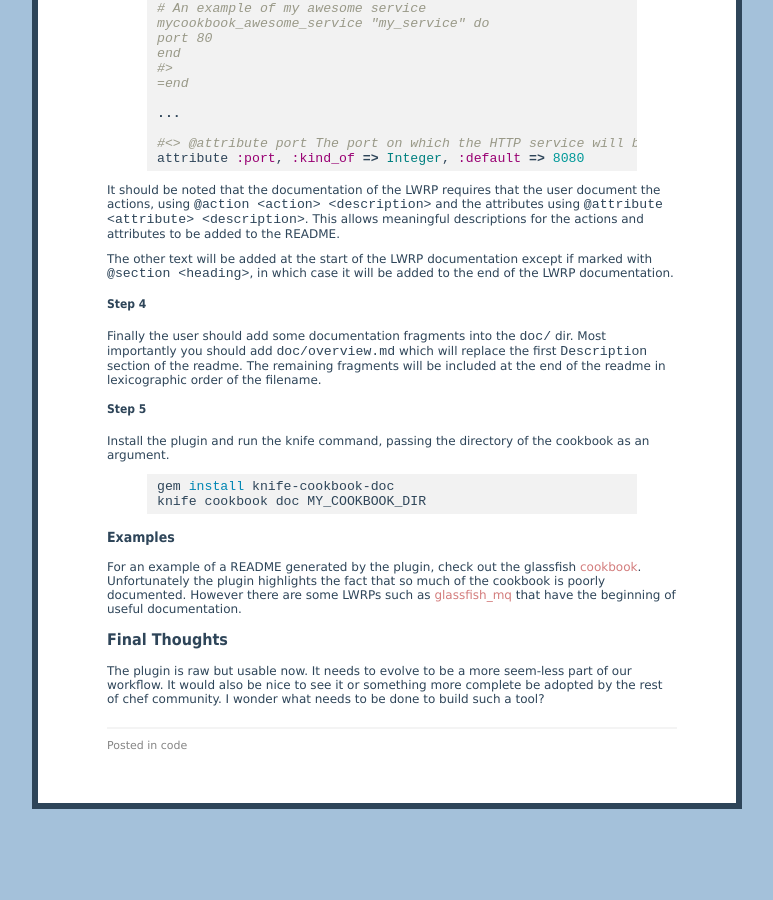
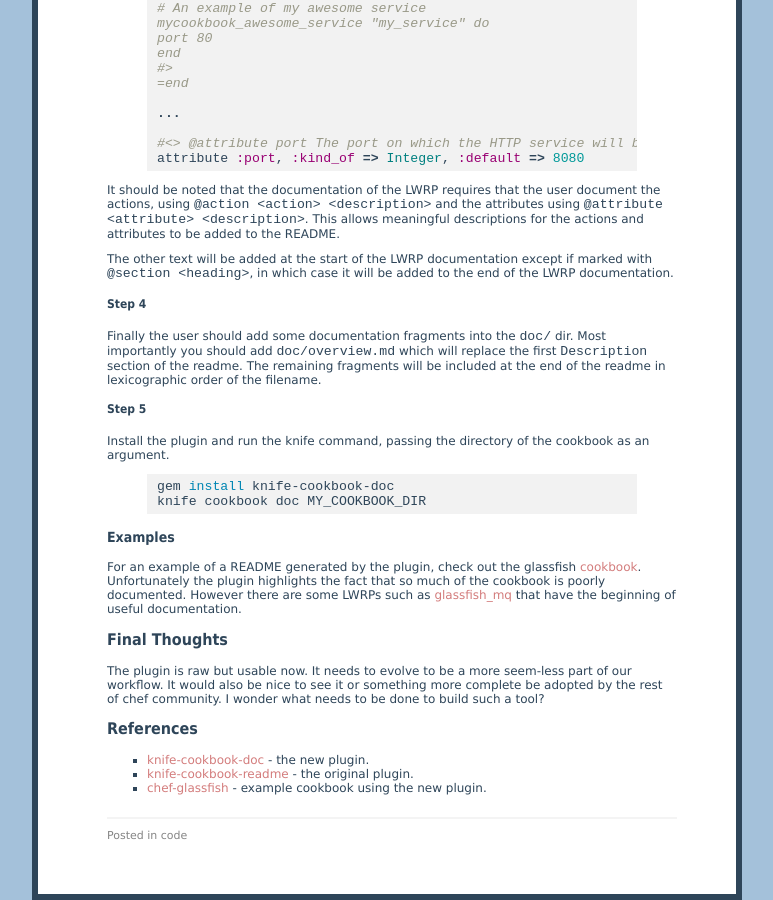
Before and after one commit to realityforge/blog, a Jekyll site: the page built from code/_posts/2013-04-1-documenting-cookbooks.html, in a window 1280 px wide and 900 px high, scrolled down 1136 px. Shown: the whole window, without its empty margins (113-886 px from the left). Built offline with Jekyll 4.4.1, drawn with Linux system fonts in a browser that asks for light colours; Markdown is read by kramdown in place of the engine named in the settings; before the commit the page ends 1945 px from its top, so only the background shows below that; some of the changed text lies outside the part shown.

Commit message:
Added some external references

```diff
--- a/code/_posts/2013-04-1-documenting-cookbooks.html
+++ b/code/_posts/2013-04-1-documenting-cookbooks.html
@@ -34,7 +34,8 @@ title: Documenting Cookbooks
 
 <p>
     So I decided to try and extend Mathias's work so that I could always regenerate
-    <code>README.md</code> from the cookbook source code.
+    <code>README.md</code> from the cookbook source code. This result in the
+    <a href="https://github.com/realityforge/knife-cookbook-doc">knife-cookbook-doc</a> project.
 </p>
 
 <h2>knife cookbook doc DIR</h2>
@@ -156,3 +157,11 @@ knife cookbook doc MY_COOKBOOK_DIR
     It would also be nice to see it or something more complete be adopted by the rest of chef community.
     I wonder what needs to be done to build such a tool?
 </p>
+
+<h2>References</h2>
+
+<ul>
+    <li><a href="https://github.com/realityforge/knife-cookbook-doc">knife-cookbook-doc</a> - the new plugin.</li>
+    <li><a href="https://github.com/mlafeldt/knife-cookbook-readme">knife-cookbook-readme</a> - the original plugin.</li>
+    <li><a href="https://github.com/realityforge/chef-glassfish">chef-glassfish</a> - example cookbook using the new plugin.</li>
+</ul>
```
